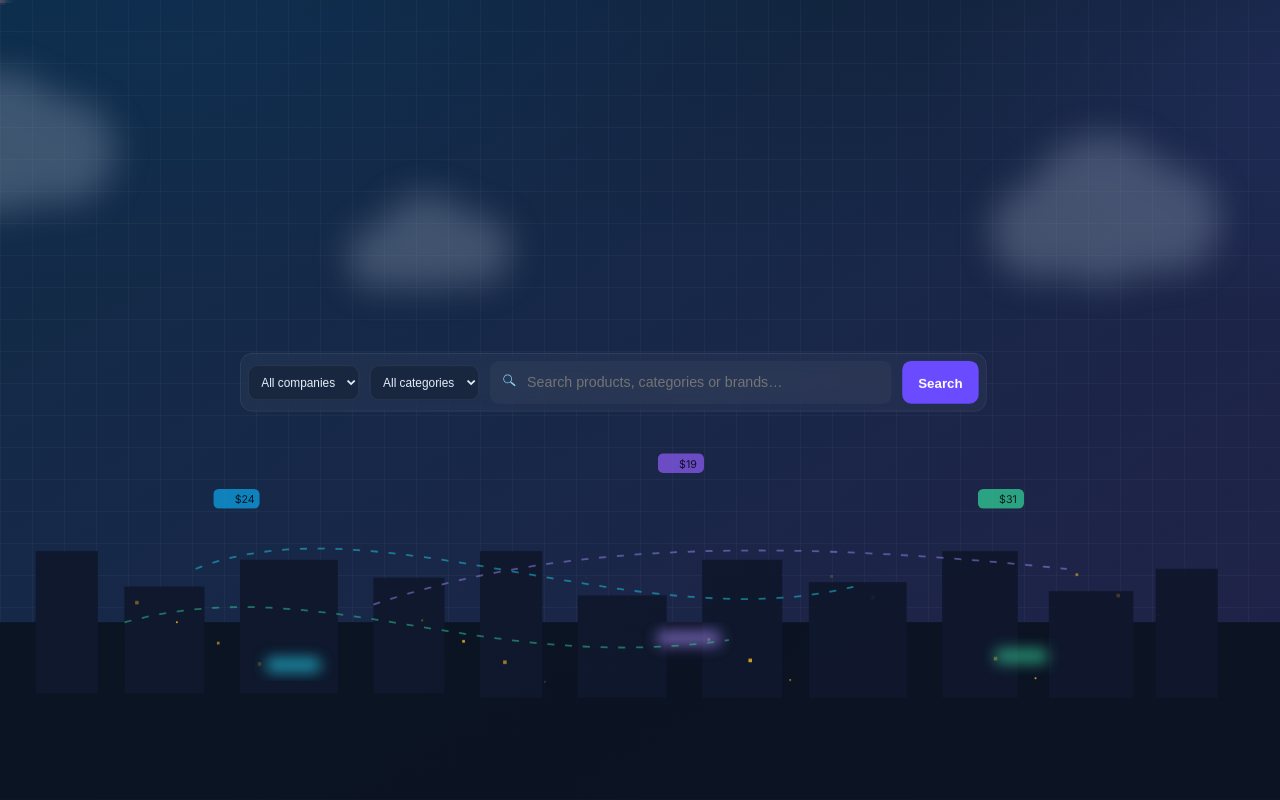
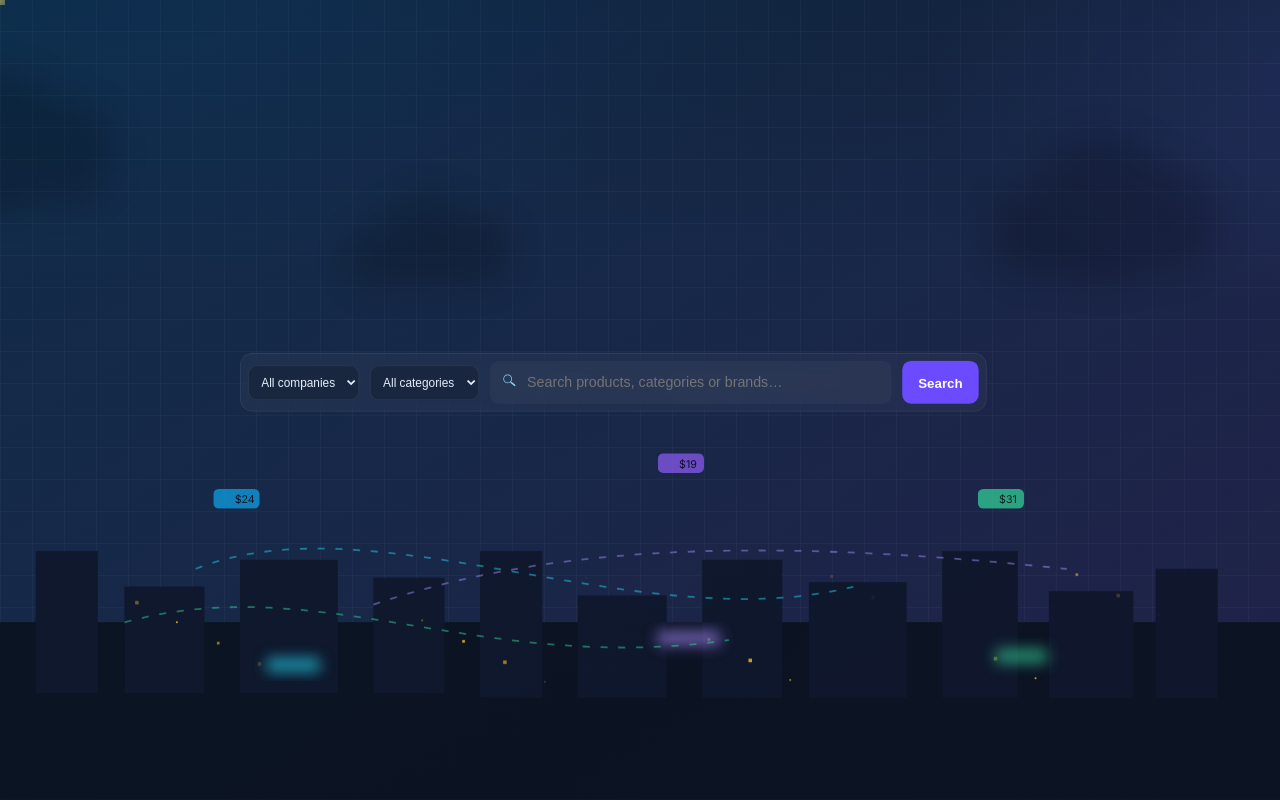
Before and after one commit to C0dingGM/CompareApp, a Next.js app in the folder web/: page / in a window 1280 px wide. Shown: the top 800 px of the page. Built offline with nearby package versions, Linux system fonts and the light colour scheme.

Commit message:
Comet: ensure continuous yellow trail directly behind head by animating a translated group; add short bright glow segment + longer gradient tail that follow the same path

```diff
--- a/web/components/AnimatedBackground.tsx
+++ b/web/components/AnimatedBackground.tsx
@@ -172,34 +172,8 @@
             </stop>
           </linearGradient>
           <filter id="ab-blur" x="-20%" y="-20%" width="140%" height="140%">
-
-        {/* comet / shooting star (square with fading trail) */}
-        <g pointerEvents="none">
-          {[0,1,2].map((i) => {
-            const delay = i * 2.5;
-            return (
-              <g key={i} opacity="0.95">
-                {/* group animates position so tail stays attached behind head */}
-                <g>
-                  <animateTransform attributeName="transform" type="translate" from="-60 80" to="1520 780" dur="9s" begin={`${delay}s`} repeatCount="indefinite" />
-                  {/* long gradient tail anchored behind head */}
-                  <rect x="-140" y="-4" width="140" height="8" fill="url(#ab-comet)" filter="url(#ab-soft)">
-                    <animate attributeName="opacity" values="0;1;0.2;0" dur="9s" begin={`${delay}s`} repeatCount="indefinite" />
-                  </rect>
-                  {/* tight bright glow immediately behind head */}
-                  <rect x="-24" y="-4" width="24" height="8" fill="#fde047" opacity="0.9" filter="url(#ab-soft)">
-                    <animate attributeName="opacity" values="0;1;0.7;0" dur="9s" begin={`${delay}s`} repeatCount="indefinite" />
-                  </rect>
-                  {/* head (square) */}
-                  <rect x="-3.5" y="-3.5" width="7" height="7" fill="#fde047" filter="url(#ab-soft)">
-                    <animate attributeName="opacity" values="0;1;0" dur="9s" begin={`${delay}s`} repeatCount="indefinite" />
-                  </rect>
-                </g>
-              </g>
-            );
-          })}
-        </g>
-
+            <feFlood floodColor="#000000" floodOpacity="0.5" />
+            <feComposite in2="SourceGraphic" operator="in" />
             <feGaussianBlur stdDeviation="20" />
           </filter>
           <filter id="ab-soft" x="-20%" y="-20%" width="140%" height="140%">
@@ -217,32 +191,67 @@
 
         {/* gradient backdrop */}
 
-        {/* comet / shooting stars */}
+       {/* comet / shooting stars with curved tapering tails */}
 <g pointerEvents="none">
-          {Array.from({ length: 3 }).map((_, i) => {
-            const delay = i * 5 ; // staggered start
+  {Array.from({ length: 5 }).map((_, i) => {
+    const delay = i * 3; // staggered start
+    const startX = -Math.random() * 200; // start slightly offscreen
+    const startY = Math.random() * 400;  // random vertical position in upper half of screen
+    const endX = 1600 + Math.random() * 200;
+    const endY = 400 + Math.random() * 500; // random end position further down
     return (
-              <g key={i} opacity="0.8">
-                {/* tail */}
-                <rect
-                  x="-10" y="-2" width="20" height="4"
-                  fill="url(#ab-star)"
+      <g key={i}>
+        {/* animate the entire group */}
+        <animateTransform
+          attributeName="transform"
+          type="translate"
+          from={`${startX} ${startY}`}
+          to={`${endX} ${endY}`}
+          dur={`${6 + Math.random() * 4}s`} // random speed
+          begin={`${Math.random() * 5}s`} // random start delay
+          repeatCount="indefinite"
+        />
+
+        {/* comet tail: curved path tapering behind the head */}
+        <path
+          d="M0,0 C-60,-10 -120,-20 -180,-40"
+          stroke="url(#ab-comet)"
+          strokeWidth="6"
+          fill="none"
+          strokeLinecap="round"
           filter="url(#ab-soft)"
         >
-                  <animate attributeName="x" from="-50" to="1500" dur="8s" begin={`${delay}s`} repeatCount="indefinite" />
-                  <animate attributeName="y" from="50" to="800" dur="8s" begin={`${delay}s`} repeatCount="indefinite" />
-                  <animate attributeName="opacity" values="0;0.8;0" dur="8s" begin={`${delay}s`} repeatCount="indefinite" />
-                </rect>
-                {/* head */}
-                <circle cx="0" cy="0" r="4" fill="#8f3131ff" filter="url(#ab-soft)">
-                  <animate attributeName="cx" from="-50" to="1500" dur="8s" begin={`${delay}s`} repeatCount="indefinite" />
-                  <animate attributeName="cy" from="50" to="800" dur="8s" begin={`${delay}s`} repeatCount="indefinite" />
-                  <animate attributeName="opacity" values="0;1;0" dur="8s" begin={`${delay}s`} repeatCount="indefinite" />
+          <animate
+            attributeName="opacity"
+            values="0;0.6;0"
+            dur="8s"
+            begin={`${delay}s`}
+            repeatCount="indefinite"
+          />
+        </path>
+
+        {/* comet head */}
+        <circle
+          cx="0"
+          cy="0"
+          r="4"
+          fill="#fde047"
+          filter="url(#ab-soft)"
+        >
+          <animate
+            attributeName="opacity"
+            values="0;1;0"
+            dur="8s"
+            begin={`${delay}s`}
+            repeatCount="indefinite"
+          />
         </circle>
       </g>
     );
   })}
 </g>
+
+
 
         <rect x="0" y="0" width="1440" height="900" fill="url(#ab-grad)" pointerEvents="none" />
 
```
Lines whose indentation alone changed are shown as unchanged.
